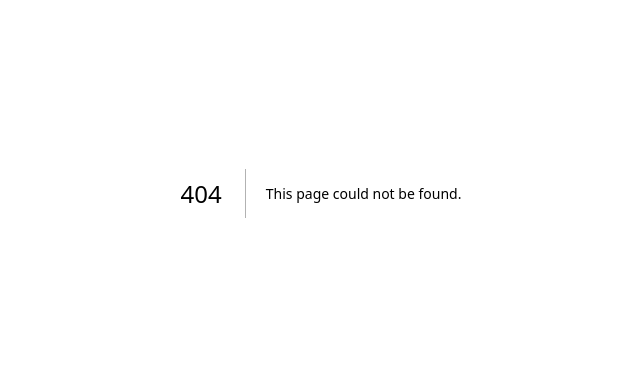
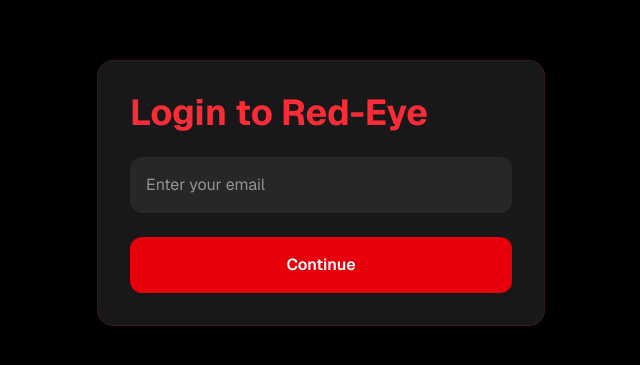
Before and after one commit to Amx-code1/redeye-universe, a Next.js app: page /login in a window 1280 px wide. Before the commit this address had no page. Shown: the part 207-572 px from the top of the page, without its empty margins (319-959 px from the left). Built offline with nearby package versions, Linux system fonts and the light colour scheme; no server answers.

Commit message:
Add authentication pages

```diff
--- /dev/null
+++ b/app/login/page.tsx
@@ -0,0 +1,46 @@
+"use client";
+
+import { useState } from "react";
+import { supabase } from "@/lib/supabase";
+
+export default function LoginPage() {
+  const [email, setEmail] = useState("");
+
+  const signIn = async () => {
+    const { error } = await supabase.auth.signInWithOtp({
+      email,
+    });
+
+    if (error) {
+      alert(error.message);
+      return;
+    }
+
+    alert("Check your email for the login link.");
+  };
+
+  return (
+    <main className="flex min-h-screen items-center justify-center bg-black text-white">
+      <div className="w-full max-w-md rounded-2xl border border-red-900/30 bg-zinc-900 p-8">
+        <h1 className="mb-6 text-4xl font-bold text-red-500">
+          Login to Red-Eye
+        </h1>
+
+        <input
+          type="email"
+          placeholder="Enter your email"
+          value={email}
+          onChange={(e) => setEmail(e.target.value)}
+          className="w-full rounded-xl bg-zinc-800 p-4 outline-none"
+        />
+
+        <button
+          onClick={signIn}
+          className="mt-6 w-full rounded-xl bg-red-600 p-4 font-semibold hover:bg-red-700"
+        >
+          Continue
+        </button>
+      </div>
+    </main>
+  );
+}
--- /dev/null
+++ b/app/profile/page.tsx
@@ -0,0 +1,34 @@
+"use client";
+
+import { useEffect, useState } from "react";
+import { supabase } from "@/lib/supabase";
+
+export default function ProfilePage() {
+  const [email, setEmail] = useState("");
+
+  useEffect(() => {
+    const getUser = async () => {
+      const {
+        data: { user },
+      } = await supabase.auth.getUser();
+
+      if (user) {
+        setEmail(user.email || "");
+      }
+    };
+
+    getUser();
+  }, []);
+
+  return (
+    <main className="min-h-screen bg-black p-10 text-white">
+      <h1 className="text-5xl font-bold text-red-500">
+        Profile
+      </h1>
+
+      <p className="mt-6">
+        Logged in as: {email}
+      </p>
+    </main>
+  );
+}
```
Also changed, not shown: components/comments/CommentSection.tsx (added).
